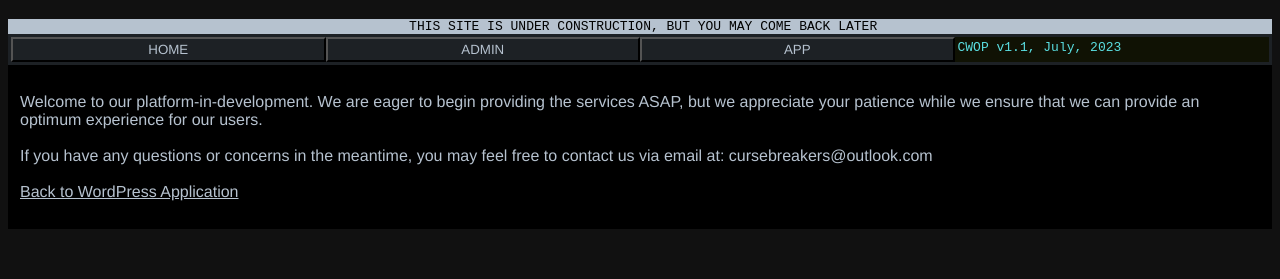
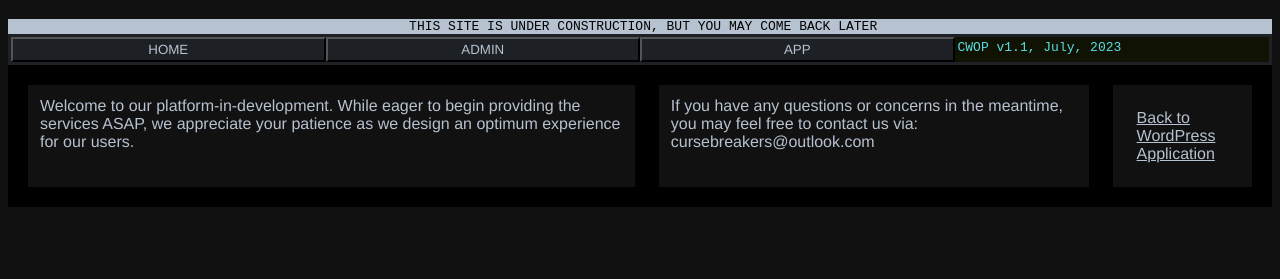
Before and after one commit to cursebreakers/CWOP, a plain HTML site: page index.html in a window 1280 px wide. Shown: the part 61-340 px from the top of the page. Drawn offline with Linux system fonts and the light colour scheme; files whose address does not match are found by name.

Commit message:
resources added and flex platform  adjusted

```diff
--- a/index.html
+++ b/index.html
@@ -6,7 +6,7 @@
         <link rel="stylesheet" href=".//stylesheet.css">
     </head>
     <body>
-        <h1 class="header">Cursebreakers Web Operations Platform</h1>
+        <div class="header"><h1>Cursebreakers Web Operations Platform</h1></div>
         <div class="construction" id="appstatus">THIS SITE IS UNDER CONSTRUCTION, BUT YOU MAY COME BACK LATER</div>
           <nav class="navbar">
             <div class="navbox">
@@ -21,14 +21,9 @@
             <div class="navbox"><span class="versiontag" id="appstatus">CWOP v1.1, July, 2023</span></div>
           </nav>
         <div class="platform">
-            <p class="p1">Welcome to our platform-in-development. We are eager to begin providing the services ASAP, but we appreciate your patience while we ensure that we can provide an optimum experience for our users.
-              <br><br>If you have any questions or concerns in the meantime, you may feel free to contact us via email at: cursebreakers@outlook.com
-              <br><br>
-                <a class="app" href="https://cursebreakersapp.wordpress.com/">
-                  Back to WordPress Application
-
-                </a>
-            </p>
+            <p class="p1">Welcome to our platform-in-development. While eager to begin providing the services ASAP, we appreciate your patience as we design an optimum experience for our users.</p>
+            <p class="p1">If you have any questions or concerns in the meantime, you may feel free to contact us via: cursebreakers@outlook.com</p>
+            <p class="p1"><a class="app" href="https://cursebreakersapp.wordpress.com/">Back to WordPress Application</a></p>
         </div>
         <div class="logopanel">
           <a class="logolink" href="./pages/adminportal.html">
--- a/stylesheet.css
+++ b/stylesheet.css
@@ -44,21 +44,23 @@ body {
 .platform {
     background-color: #000000;
     display: flex;
-    padding: 8px:
+    padding: 8px;
     justify-content: center;
 
 }
 
 .p1 {
-    display: block;
-    flex: 1;
+    display: flex;
+    flex: 1 1 auto;
     font-size: 16px;
     padding: 12px;
+    background-color: #111111;
+    margin: 12px;
 }
 
-
 .app {
-    margin-left: auto;
+    font-size: 16px;
+    padding: 12px;
     color: #B6C2CF;
 }
 
```
Also changed, not shown: resources/fonts/cooper-hewitt.bold-italic.otf (added), resources/fonts/cooper-hewitt.bold.otf (added), resources/fonts/cooper-hewitt.book-italic.otf (added), resources/fonts/cooper-hewitt.book.otf (added), resources/fonts/cooper-hewitt.light-italic.otf (added), resources/fonts/cooper-hewitt.light.otf (added), resources/fonts/cooper-hewitt.medium.otf (added), resources/fonts/cooper-hewitt.semibold-italic.otf (added), resources/fonts/cooper-hewitt.semibold.otf (added), resources/fonts/cooper-hewitt.thin-italic.otf (added), resources/fonts/cooper-hewitt.thin.otf (added).
